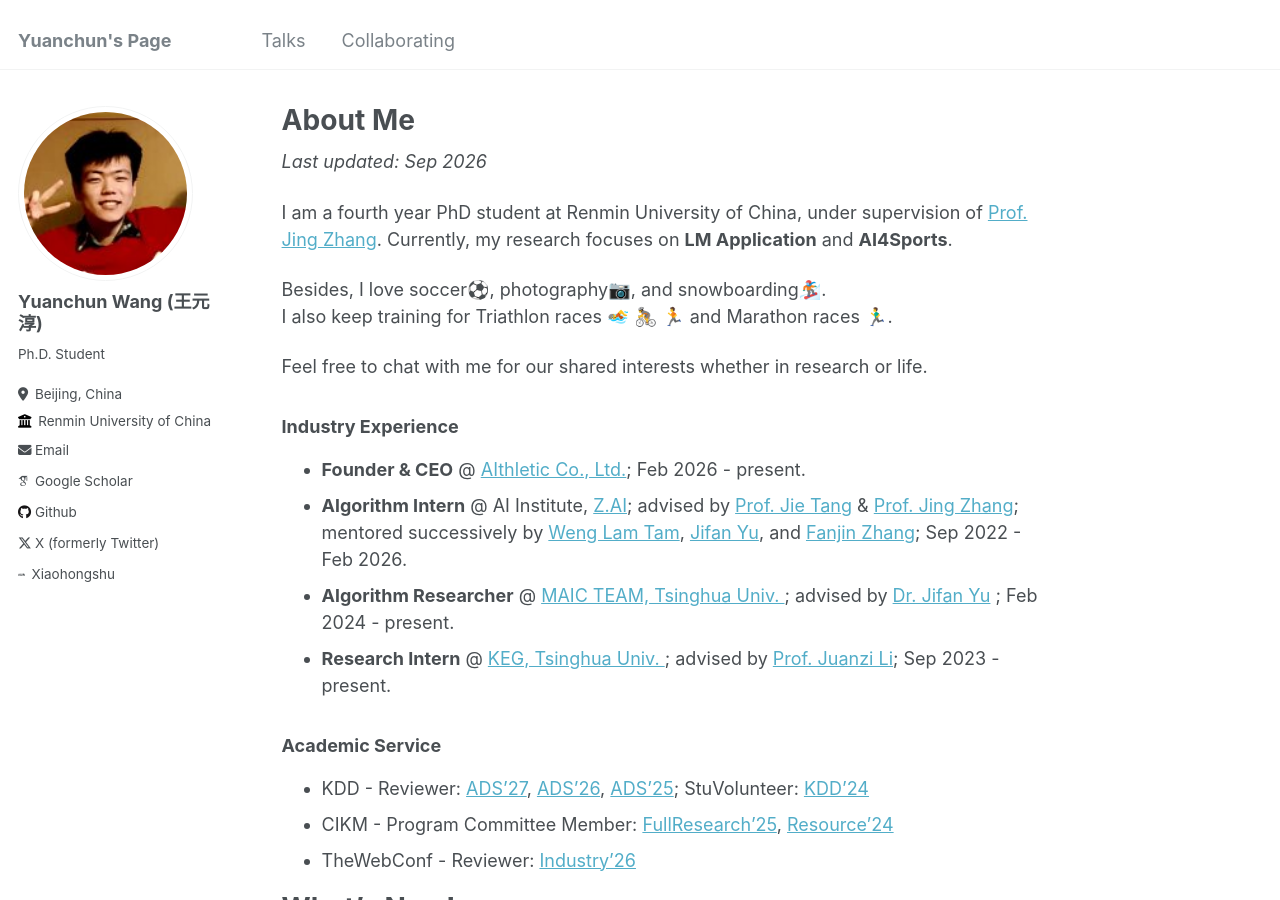
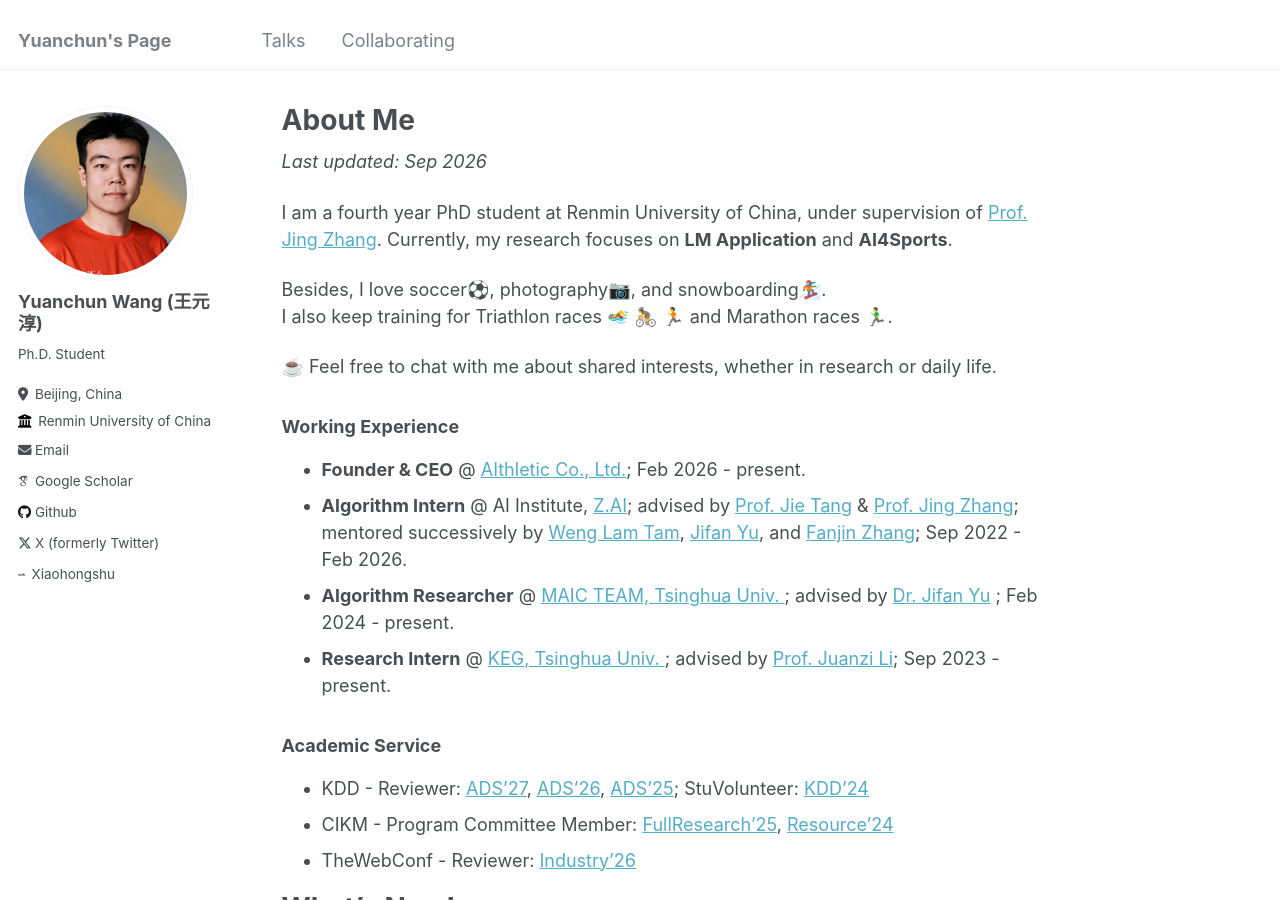
Before and after one commit to WangYC-99/WangYC-99.github.io, a Jekyll site: the page built from _pages/about.md, in a window 1280 px wide and 900 px high. Built offline with Jekyll 4.4.1, drawn with Linux system fonts in a browser that asks for light colours; some web fonts are replaced.

Commit message:
Reorder collaborators, update avatar, rename experience section and welcome line

```diff
--- a/_config.yml
+++ b/_config.yml
@@ -21,7 +21,7 @@ repository               : "WangYC-99/WangYC-99.github.io"
 #               Additional customization can be done by editing /_includes/author-profile.html
 author:
   # Biographic information
-  avatar           : "profile.png"
+  avatar           : "profile.jpg"
   name             : "Yuanchun Wang (王元淳)"
   pronouns         : # example: "she/her"
   bio              : "Ph.D. Student"
--- a/_pages/about.md
+++ b/_pages/about.md
@@ -13,9 +13,9 @@ I am a fourth year PhD student at Renmin University of China, under supervision
 Besides, I love soccer⚽️, photography📷, and snowboarding🏂.
 I also keep training for Triathlon races 🏊 🚴 🏃 and Marathon races 🏃‍♂️.
 
-Feel free to chat with me for our shared interests whether in research or life.
+☕️ Feel free to chat with me about shared interests, whether in research or daily life.
 
-### Industry Experience
+### Working Experience
 * **Founder & CEO** @ [AIthletic Co., Ltd.](https://aithletic.fit); Feb 2026 - present.
 * **Algorithm Intern** @ AI Institute, [Z.AI](https://z.ai/); advised by [Prof. Jie Tang](https://keg.cs.tsinghua.edu.cn/jietang/) & [Prof. Jing Zhang](https://xiaojingzi.github.io/); mentored successively by [Weng Lam Tam](https://aclanthology.org/people/weng-lam-tam/unverified/), [Jifan Yu](https://yujifan0326.github.io/), and [Fanjin Zhang](https://zfjsail.github.io/); Sep 2022 - Feb 2026.
 * **Algorithm Researcher** @ [MAIC TEAM, Tsinghua Univ. ](https://project.maic.chat/team); advised by [Dr. Jifan Yu](https://yujifan0326.github.io/) ; Feb 2024 - present.
```
Also changed, not shown: _pages/collaborating.md (+7 -7 lines), images/profile.jpg (added).
